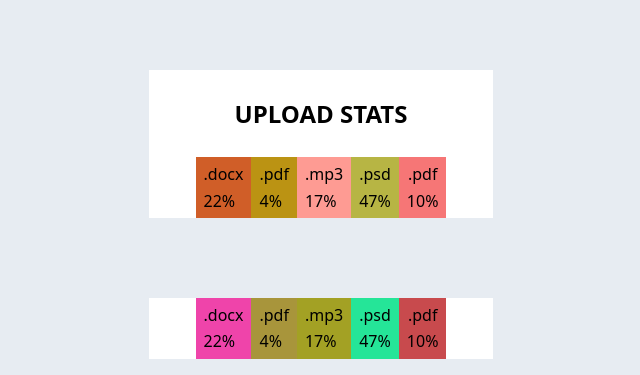
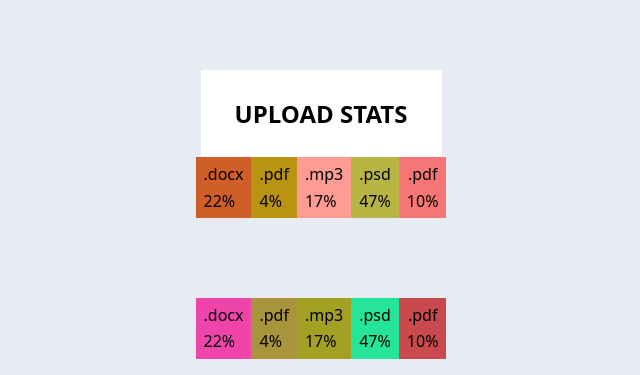
Before and after one commit to novittana/goit-react-hw-01-components, a React (Create React App) app: page / in a window 1280 px wide. Shown: the part 425-800 px from the top of the page, without its empty margins (319-959 px from the left). Built offline with nearby package versions, Linux system fonts and the light colour scheme.

Commit message:
Update Statistics.module.css

```diff
--- a/src/components/Statistics/Statistics.module.css
+++ b/src/components/Statistics/Statistics.module.css
@@ -3,7 +3,7 @@
     justify-content: center;
     align-items: center;
     text-align: center;
-    width: 344px;
+    width: 241px;
     background-color: #fff;
     flex-direction: column;
     margin: 0 auto;
```
